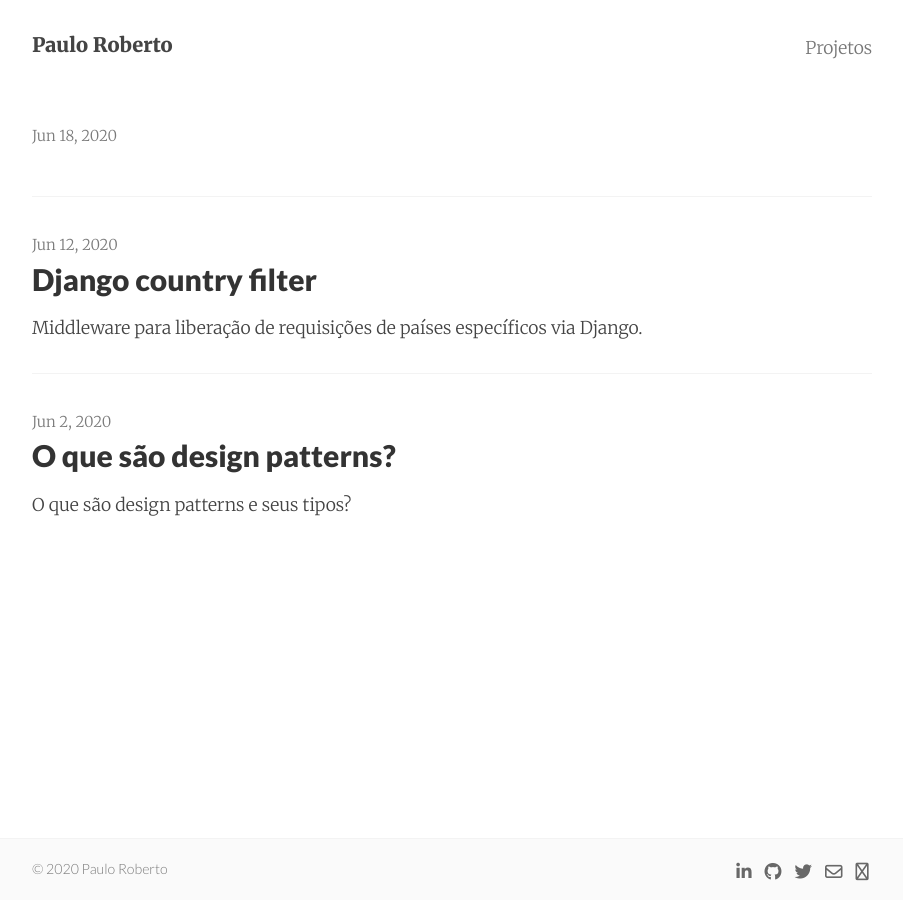
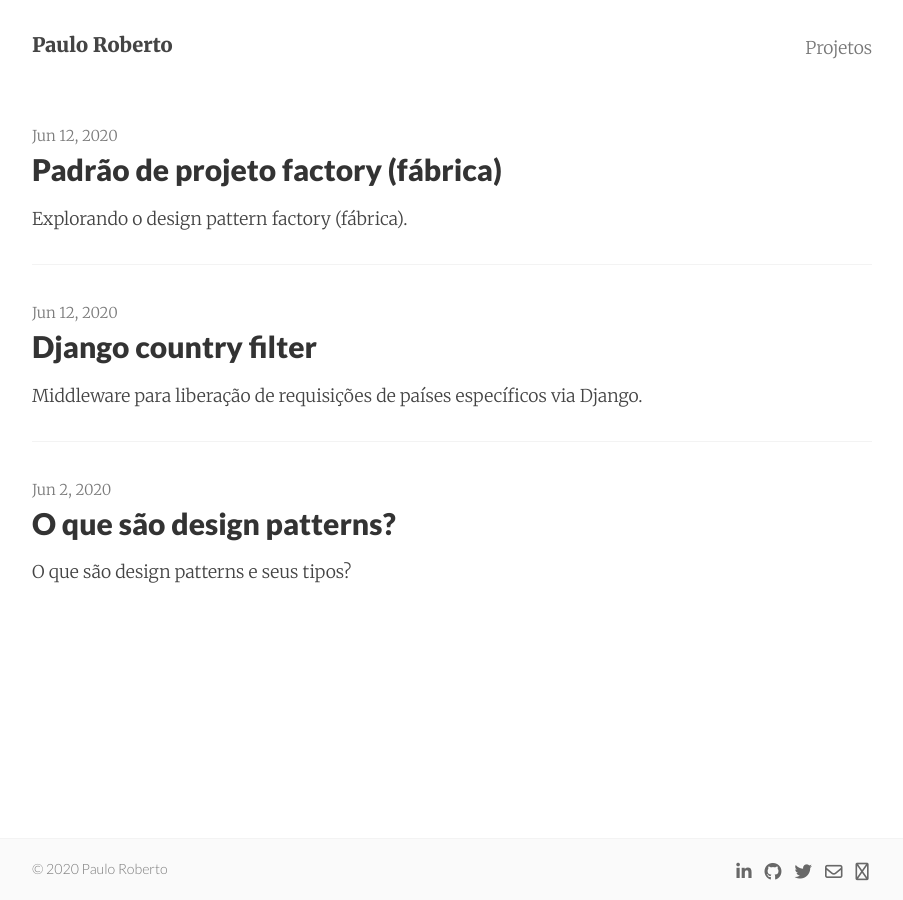
Before and after one commit to saikiransripada/mixyll, a Jekyll site: the page built from index.html, in a window 1280 px wide. Shown: the whole page, without its empty margins (188-1091 px from the left). Built offline with Jekyll 4.4.1, drawn with Linux system fonts in a browser that asks for light colours; nearby versions of some CDN libraries; the list of posts is cut into pages by our own code.

Commit message:
Update 2020-06-17-design-patterns-factory.md

```diff
--- a/_posts/2020-06-17-design-patterns-factory.md
+++ b/_posts/2020-06-17-design-patterns-factory.md
@@ -1,8 +1,9 @@
 ---
 layout:     post
-title:      Design patterns: Factory (fábrica)
+title:      Padrão de projeto factory (fábrica)
+date:       2020-06-12 11:21:29
 summary:    Explorando o design pattern factory (fábrica).
-categories: design-patterns factory
+categories: django python geoip
 ---
 
 As fábricas estão dentro do grupo de padrões criacionais, ou seja,
```
